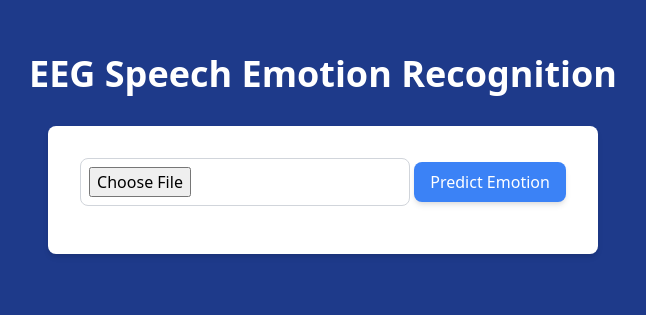
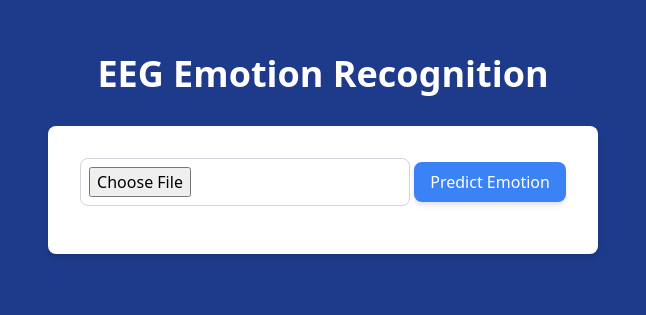
Before and after one commit to satyamsaxena2001/EEG_Static_FrontEnd, a plain HTML site: page index.html in a window 1280 px wide. Shown: the part 202-517 px from the top of the page, without its empty margins (317-963 px from the left). Drawn offline with nearby package versions, Linux system fonts and the light colour scheme.

Commit message:
Update index.html
Title Changes

```diff
--- a/index.html
+++ b/index.html
@@ -8,7 +8,7 @@
     <link href="https://cdn.jsdelivr.net/npm/tailwindcss@2.2.19/dist/tailwind.min.css" rel="stylesheet">
 </head>
 <body class="bg-blue-900 text-white h-screen flex flex-col justify-center items-center">
-    <h1 class="text-4xl font-bold mb-8">EEG Speech Emotion Recognition</h1>
+    <h1 class="text-4xl font-bold mb-8">EEG Emotion Recognition</h1>
     <form id="uploadForm" class="bg-white p-8 rounded-lg shadow-md mb-8">
         <input type="file" id="fileInput" accept=".xlsx" class="mb-4 p-2 border border-gray-300 rounded-lg">
         <button type="button" onclick="predictEmotion()" class="bg-blue-500 text-white px-4 py-2 rounded-lg shadow-md hover:bg-blue-600 focus:outline-none focus:ring focus:ring-blue-300">Predict Emotion</button>
```
